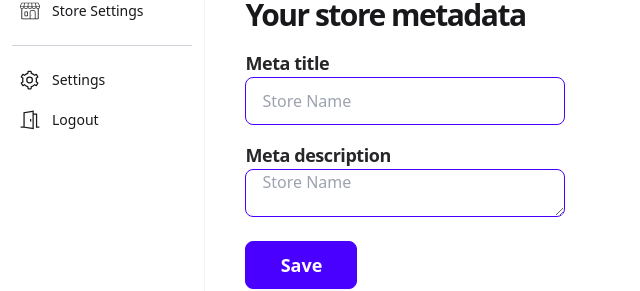
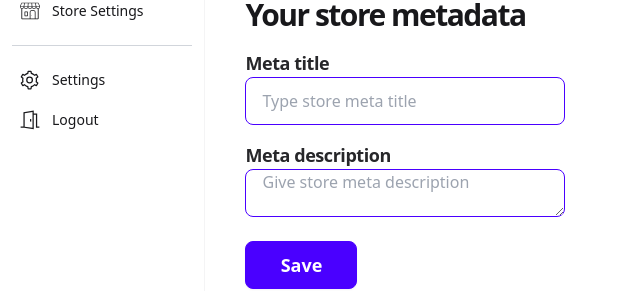
Before and after one commit to chauhan-nilesh/ecommerce-website-builder, a React (Vite) app in the folder frontend/: page /seller/customize-store in a window 1280 px wide. Shown: the part 379-670 px from the top of the page, without its empty margins (0-640 px from the left). Built offline with nearby package versions, Linux system fonts and the light colour scheme; no server answers; sample sign-in values are in the browser's storage.

Commit message:
metatitle field

```diff
--- a/frontend/src/pages/Seller/CustomizeStore.jsx
+++ b/frontend/src/pages/Seller/CustomizeStore.jsx
@@ -151,7 +151,7 @@ function CustomizeStore() {
                 id="metaTitle"
                 onChange={handleInput}
                 value={updateData.metaTitle}
-                placeholder="Store Name"
+                placeholder="Type store meta title"
                 className="input input-primary text-black bg-transparent w-full max-w-xs"
                 required
               />
@@ -162,7 +162,7 @@ function CustomizeStore() {
                 id="metaDescription"
                 onChange={handleInput}
                 value={updateData.metaDescription}
-                placeholder="Store Name"
+                placeholder="Give store meta description"
                 className="input input-primary text-black bg-transparent w-full max-w-xs"
               />
             </div>
```
